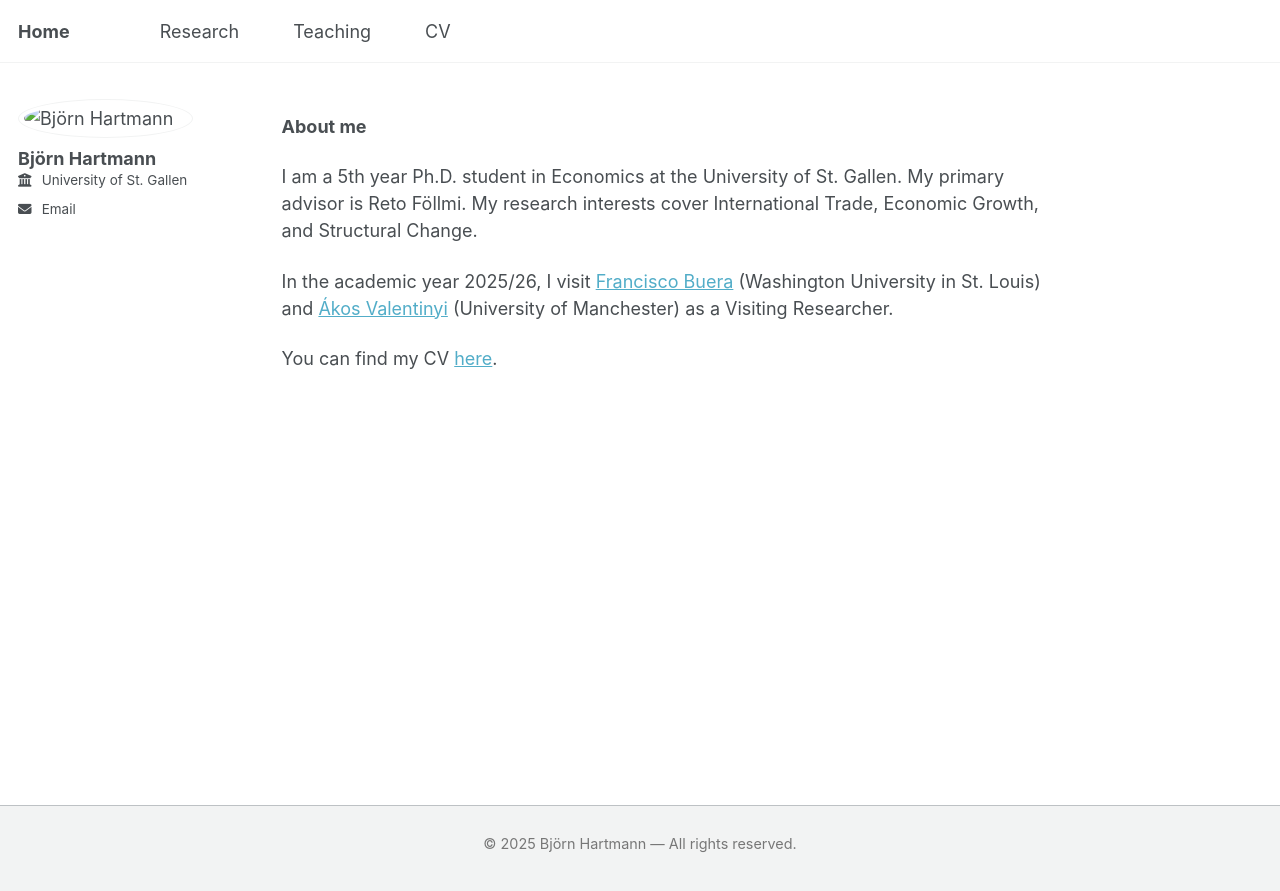
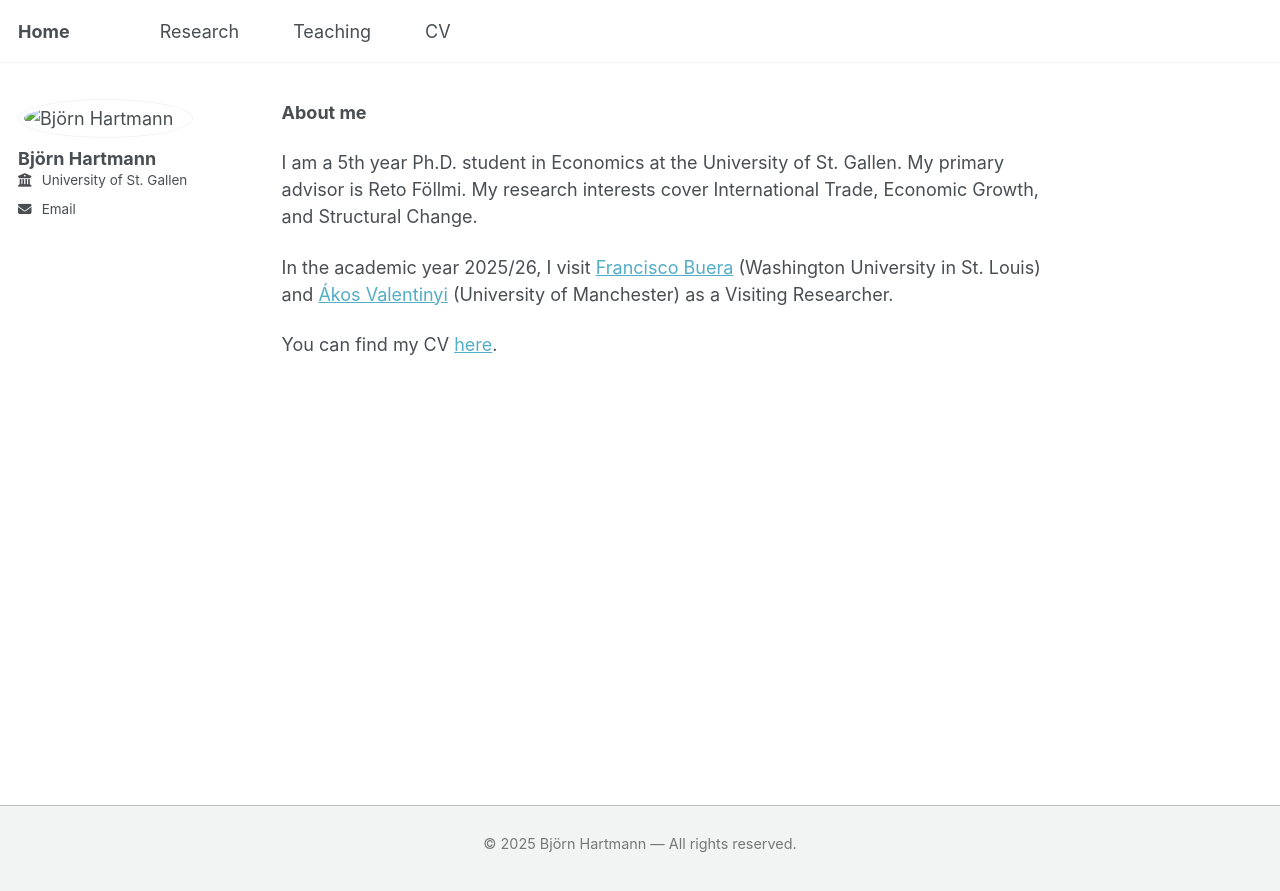
Before and after one commit to bjhartmann/bjhartmann.github.io, a Jekyll site: the page built from index.md, in a window 1280 px wide. Shown: the top 891 px of the page. Built offline with Jekyll 4.4.1, drawn with Linux system fonts in a browser that asks for light colours.

Commit message:
Update single.html

```diff
--- a/_layouts/single.html
+++ b/_layouts/single.html
@@ -29,11 +29,12 @@ layout: default
     <div class="page__inner-wrap">
       {% unless page.header.overlay_color or page.header.overlay_image %}
         <header>
-{% if page.title %}
+{% if (page.show_title or layout.show_title) and page.title %}
   <h1 class="page__title" itemprop="headline">
     {{ page.title | markdownify | remove: "<p>" | remove: "</p>" }}
   </h1>
 {% endif %}
+
 
           {%- unless page.hide_meta or layout.hide_meta -%}
             {% if page.read_time %}
```
